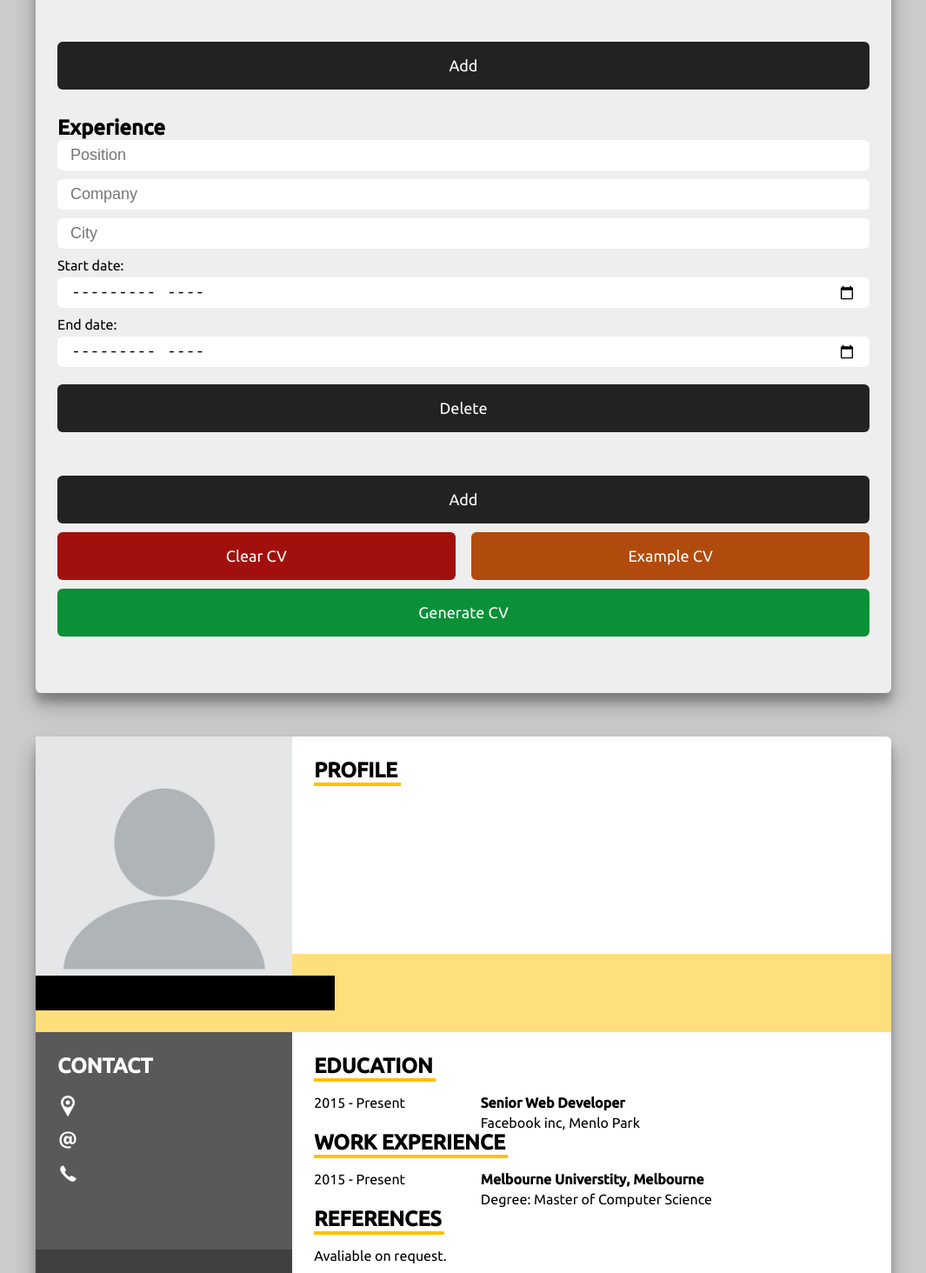
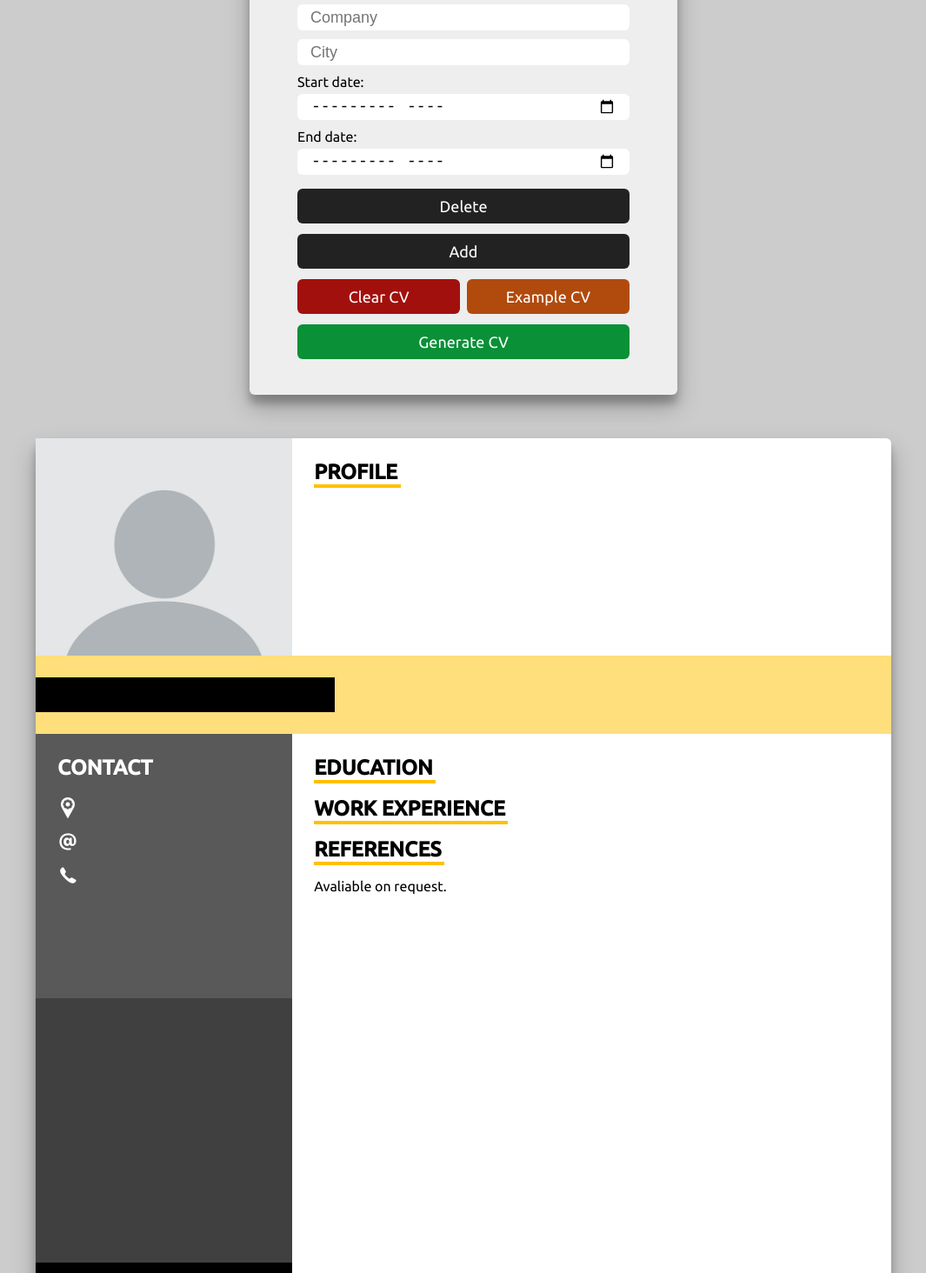
Before and after one commit to dvaanc/cv-creator, a React (Create React App) app: page / in a window 1280 px wide. Shown: the part 1106-2570 px from the top of the page at 87% size, without its empty margins (107-1172 px from the left). Built offline with nearby package versions, Linux system fonts and the light colour scheme.

Commit message:
changes to onSubmit function, preview component working, finished project

```diff
--- a/src/App.js
+++ b/src/App.js
@@ -34,11 +34,7 @@ class App extends Component {
     this.education.current.generatePreFill();
     this.work.current.generatePreFill();
   }
-  // onSubmitCV = () => {
-  //   this.saveData();
-  //   this.preview.current.loadData();
-  // }
-  saveData = () => {
+  onSubmitCV = () => {
     this.general.current.passData();
     this.education.current.passData();
     this.work.current.passData();
@@ -52,13 +48,8 @@ class App extends Component {
     })
   }
   handleGeneral = (props) => this.generalData = props;
-  handleEducation = (props) => {
-    //education + work, set state with list states instead of components
-    //when calling these method passData method should return an array
-    //of list data instead of components themselves
-    this.educationData = props.eduList;
-  }
-  handleWork = (props) => this.workData = props.workList;
+  handleEducation = (props) => this.educationData = props;
+  handleWork = (props) => this.workData = props;
   render() {
     return (
       <div className="app">
@@ -95,7 +86,7 @@ class App extends Component {
                 id="submit"
                 onClick={(e) => {
                   e.preventDefault();
-                  this.saveData()
+                  this.onSubmitCV()
                   }}>
                 Generate CV
                 </button>
--- a/src/components/EducationComponent.js
+++ b/src/components/EducationComponent.js
@@ -56,8 +56,13 @@ class EducationInfo extends Component {
     });
   }
   deleteItem = (props) => {
-    const id = props.id
+    const id = props.id;
     const newList = this.state.eduList.filter((item) => item.props.id !== id);
+    this.child = this.child.filter((item) => {
+      // eslint-disable-next-line array-callback-return
+      if(item === null) return;
+      return item.props.id !== id;
+    });
     this.setState({ eduList: newList });
   }
   passData = () => {
@@ -90,7 +95,12 @@ class EducationInfo extends Component {
     })
   }
   passData = () => {
-    this.props.educationData(this.state)
+    const educationData = [];
+    this.child.forEach((item) => {
+      if(item === null) return;
+      educationData.push(item.state);
+    });
+    this.props.educationData(educationData);
   }
   render() {
     return (
--- a/src/components/ExperienceComponent.js
+++ b/src/components/ExperienceComponent.js
@@ -27,8 +27,13 @@ class ExperienceInfo extends Component {
     this.setState({ workList: [] });
   }
   deleteItem = (props) => {
-    const id = props.id
+    const id = props.id;
     const newList = this.state.workList.filter((item) => item.props.id !== id);
+    this.child = this.child.filter((item) => {
+      // eslint-disable-next-line array-callback-return
+      if(item === null) return;
+      return item.props.id !== id;
+    });
     this.setState({ workList: newList });
   }
   clearList = () => {
@@ -82,7 +87,12 @@ class ExperienceInfo extends Component {
     })
   }
   passData = () => {
-    this.props.workData(this.state)
+    const workData = [];
+    this.child.forEach((item) => {
+      if(item === null) return;
+      workData.push(item.state);
+    });
+    this.props.workData(workData);
   }
   render() {
     return (
--- a/src/components/PreviewComponent.js
+++ b/src/components/PreviewComponent.js
@@ -3,6 +3,7 @@ import locationIcon from '../icons/location.png';
 import emailIcon from '../icons/email.png';
 import phoneIcon from '../icons/phone.png';
 import emptyAvatar from '../icons/emptyAvatar.png';
+import { v4 as uuidv4 } from 'uuid';
 
 class PreviewComponent extends Component {
   constructor(props) {
@@ -22,8 +23,15 @@ class PreviewComponent extends Component {
       workData: this.props.data.workData,
     });
   }
+  handleDate = (date) => {
+    // const today = new Date();
+  }
   setDefaultPhoto = () => {
-    if(this.state.generalData.photoSrc === '' || undefined || null) {
+    if(this.state.generalData.photoSrc ===
+      '' ||
+      undefined ||
+      null
+      ) {
       this.setState({
         ...this.state,
         generalData: {
@@ -35,9 +43,6 @@ class PreviewComponent extends Component {
   }
   render() {
     const { generalData, educationData, workData } = this.state;
-
-    // console.log(educationData[0])
-    // console.log(workData)
     return (
       <div className="previewContainer">
         <div className="row1">
@@ -86,15 +91,22 @@ class PreviewComponent extends Component {
                 <h2>EDUCATION</h2>
                 <div className="educationBlock">
                   <ul className="educationList">
-                    <li>
+                    {
+                      educationData.map((item, i) => {
+                        const uuid = uuidv4();
+                        return (
+                          <li key={uuid}>
                             <div className="date">
-                        2015 - Present
+                              {item.startDate} - {item.endDate}
                             </div>
                             <div className="info">
-                        <h4>Senior Web Developer</h4>
-                        <p>Facebook inc, Menlo Park</p>
+                              <h4>{item.institution}, {item.city}</h4>
+                              <p>Qualification: {item.qualification}</p>
                             </div>
                           </li>
+                        );
+                      })
+                    }
                   </ul>
                 </div>
               </div>
@@ -102,15 +114,22 @@ class PreviewComponent extends Component {
                 <h2>WORK EXPERIENCE</h2>
                 <div className="workExperienceBlock">
                   <ul className="workExperienceList">
-                    <li>
+                  {
+                      workData.map((item, i) => {
+                        const uuid = uuidv4();
+                        return (
+                          <li key={uuid}>
                             <div className="date">
-                        2015 - Present
+                              {item.startDate} - {item.endDate}
                             </div>
                             <div className="info">
-                        <h4>Melbourne Universtity, Melbourne</h4>
-                        <p>Degree: Master of Computer Science</p>
+                              <h4>{item.company}, {item.city}</h4>
+                              <p>Job Title: {item.position}</p>
                             </div>
                           </li>
+                        );
+                      })
+                    }
                   </ul>
                 </div>
               </div>
--- a/src/components/utility/EducationItem.js
+++ b/src/components/utility/EducationItem.js
@@ -36,9 +36,7 @@ class EducationItem extends Component {
     this.setState({
       ...this.state,
       [key]: val,
-    },
-    () => { console.log(this.state) }
-    );
+    });
   }
   componentWillUnmount() {
     this._isMounted = false;
--- a/src/components/utility/WorkItem.js
+++ b/src/components/utility/WorkItem.js
@@ -36,9 +36,7 @@ class WorkItem extends Component {
     this.setState({
       ...this.state,
       [key]: val,
-    },
-    () => { console.log(this.state) }
-    );
+    });
   }
   componentWillUnmount() {
     this._isMounted = false;
--- a/src/components/utility/exampleCV.js
+++ b/src/components/utility/exampleCV.js
@@ -1,4 +1,4 @@
-import emptyAvatar from '../../icons/emptyAvatar.png';
+import exampleAvatar from '../../icons/exampleAvatar.jpg';
 const exampleCV = {
   general: {
     firstName: 'John',
@@ -7,8 +7,8 @@ const exampleCV = {
     city: 'Sydney',
     phone: '0405 321 583',
     email: 'JohnSmith@gmail.com',
-    photoName: 'emptyAvatar.png',
-    photoSrc: emptyAvatar,
+    photoName: 'exampleAvatar.png',
+    photoSrc: exampleAvatar,
     description: 'Lorem ipsum dolor sit amet, consectetur adipiscing elit. Ut varius at nulla sed pretium. Nunc semper interdum lorem, id efficitur est. Pellentesque semper sed augue sed euismod. Maecenas dapibus efficitur purus at tincidunt. Pellentesque consequat venenatis velit, eu commodo dolor mollis vel. Donec mollis iaculis dui.',
   },
   education: [
--- a/src/styles/App.css
+++ b/src/styles/App.css
@@ -25,17 +25,19 @@ header {
 .container {
   display: flex;
   flex-direction: row;
-  justify-content: space-evenly;
+  justify-content: center;
   width: 100%;
   background-color: #CCCCCC;
   padding: 25px;
+  height: 80%;
 }
 .formContainer {
-  width: 40%;
-  padding: 25px;
+  max-width: 40%;
+  padding: 35px 55px;
   border-radius: 6px;
   box-shadow: rgba(0, 0, 0, 0.25) 0px 14px 28px, rgba(0, 0, 0, 0.22) 0px 10px 10px;
   background-color: #EEEEEE;
+  margin-right: 75px;
 }
 .formGroup {
   display: flex;
@@ -44,7 +46,7 @@ header {
   height: 100%;
   border: none;
   border-radius: 8px;
-  margin-top: 30px;
+  margin-top: 10px;
 }
 fieldset {
   border: none;
@@ -54,10 +56,10 @@ fieldset p {
 }
 fieldset h2 {
   color: #333333;
-  margin-bottom: 10px;
+  margin-bottom: 5px;
 }
 fieldset input {
-  height: 35px;
+  height: 30px;
   width: 100%;
   margin-bottom: 10px;
   padding: 15px;
@@ -69,12 +71,12 @@ fieldset input[type="file"] {
   display: none;
 }
 textarea {
-  height: 140px;
+  height: 120px;
   width: 100%;
   padding: 10px;
   margin-top: 10px;
   font-family: 'ubuntu';
-  font-size: 16px;
+  font-size: 13px;
   border: none;
   resize: none;
 }
@@ -87,7 +89,6 @@ fieldset input:focus, textarea:focus {
   flex-direction: row;
   justify-content: space-between;
   flex-wrap: wrap;
-  margin-bottom: 40px;
 }
 .fileUpload {
   display: flex;
@@ -97,12 +98,12 @@ fieldset input:focus, textarea:focus {
   flex-wrap: nowrap;
 }
 .button {
-  height: 55px;
+  height: 40px;
   width: 49%;
   border: none;
   border-radius: 6px;
   padding: 3px;
-  margin-top: 10px;
+  margin: 6px 0;
   font-family: 'ubuntu';
   font-size: 18px;
   color: #ffffff;
@@ -144,8 +145,8 @@ button:hover {
   cursor: pointer;
 }
 .previewContainer {
-  min-width: 60%;
-  height: auto;
+  width: 1000px;
+  height: 1400px;
   border-radius: 6px;
   box-shadow: rgba(0, 0, 0, 0.25) 0px 14px 28px, rgba(0, 0, 0, 0.22) 0px 10px 10px;
   background-color: #FFF;
@@ -157,15 +158,16 @@ button:hover {
   height: 250px;
 }
 .avatar {
-  max-width: 30%;
-  max-height: 100%;
+  width: 30%;
+  height: 250px;
   background-color: #BDBCBA;
+  overflow: hidden;
 }
 .avatarContainer img {
+  width: auto;
+  height: auto;
   max-width: 100%;
   max-height: 100%;
-  width: auto;
-  height: auto;
 }
 .profile {
   width: 70%;
@@ -225,7 +227,7 @@ button:hover {
   display: flex;
   flex-direction: column;
   width: 100%;
-  height: 250px;
+  height: 304px;
   padding: 25px;
   background-color: #595959;
 }
@@ -251,7 +253,7 @@ button:hover {
   display: flex;
   flex-direction: column;
   width: 100%;
-  height: 250px;
+  height: 304px;
   background-color: #404040;
   padding: 25px;
 }
@@ -259,7 +261,7 @@ button:hover {
   display: flex;
   flex-direction: column;
   width: 100%;
-  height: 400px;
+  height: 452px;
   background-color: #000000;
   padding: 25px;
 }
@@ -286,6 +288,7 @@ button:hover {
   flex-direction: row;
   flex-wrap: nowrap;
   width: 100%;
+  margin-bottom: 8px;
 }
 .date {
   width: 30%;
```
Also changed, not shown: src/icons/exampleAvatar.jpg (added). Lines whose indentation alone changed are shown as unchanged.
